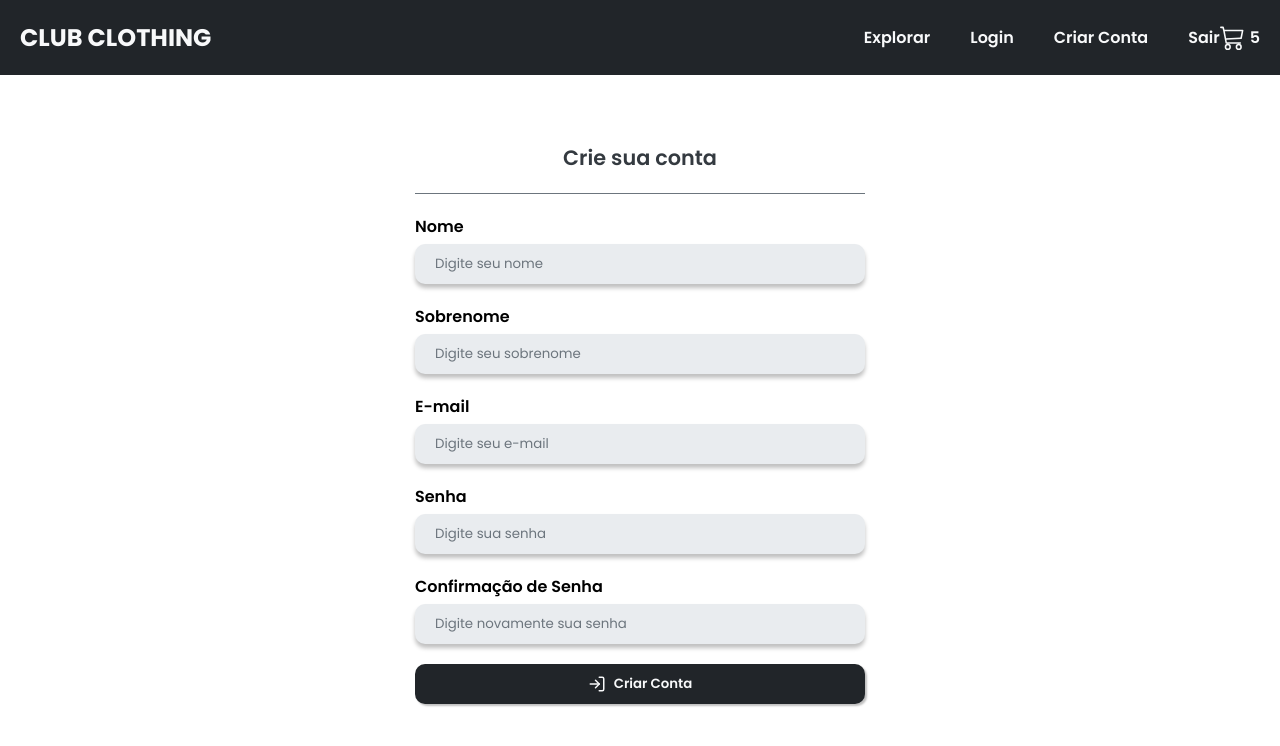
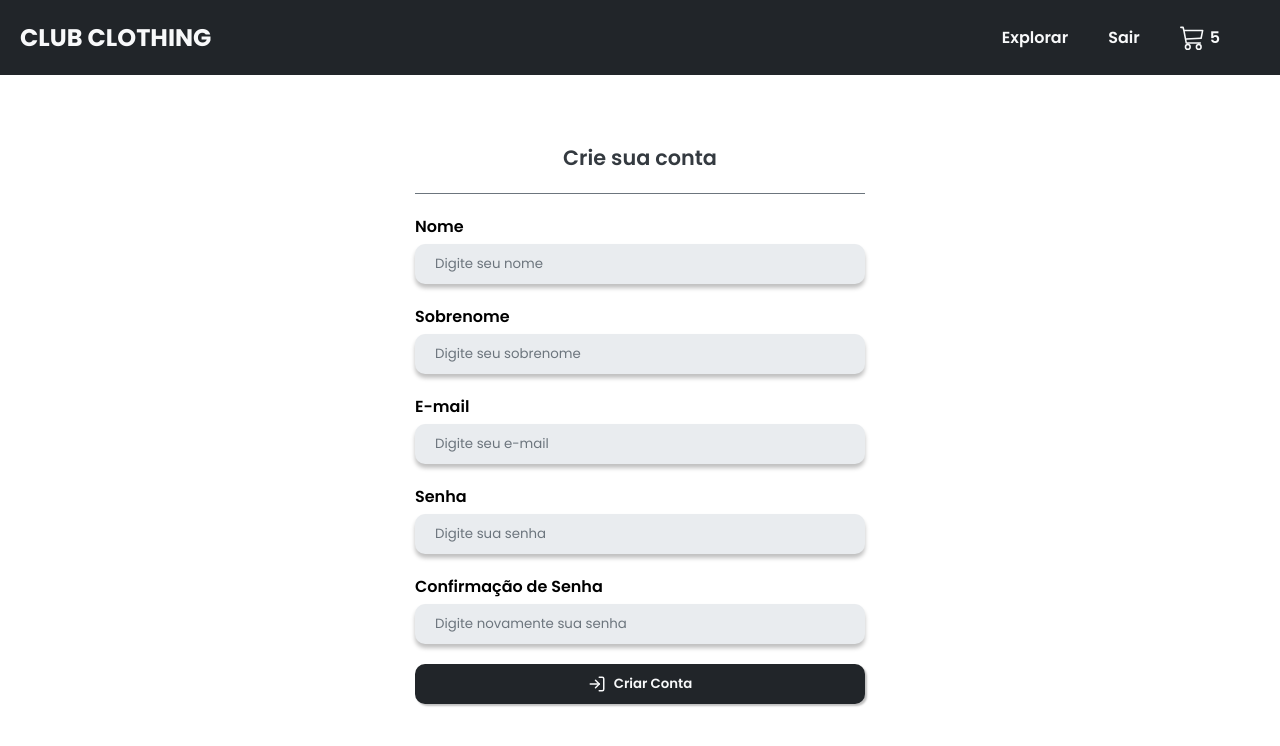
Before and after one commit to wendryuslima/e-commerce, a React (Create React App) app: page /sign in a window 1280 px wide. Shown: the top 746 px of the page. Built offline with nearby package versions, Linux system fonts and the light colour scheme; no server answers.

Commit message:
feta: ensure context is updated when onAuthStateChanged

```diff
--- a/src/App.tsx
+++ b/src/App.tsx
@@ -1,16 +1,33 @@
-import { FunctionComponent, useState } from 'react'
+import { FunctionComponent, useState, useContext } from 'react'
 import { BrowserRouter, Route, Routes } from 'react-router-dom'
 
 import HomePage from './pages/home/home.page'
 import LoginPage from './pages/login/login.page'
 import ReturnPage from './pages/return/return.page'
 import SignUp from './pages/sign-up/sign-up.page'
-import { auth } from './config/firebase.config'
+import { auth, db } from './config/firebase.config'
 import { onAuthStateChanged } from 'firebase/auth'
+import { UserContext } from './contexts/user.context'
+import { collection, getDocs, query, where } from 'firebase/firestore'
 
 const App: FunctionComponent = () => {
-  onAuthStateChanged(auth, (user) => {
-    console.log(user)
+  const { isAuthenticated, loginUser, logoutUser } = useContext(UserContext)
+
+  onAuthStateChanged(auth, async (user) => {
+    const isSignOut = isAuthenticated && !user
+    if (isSignOut) {
+      return logoutUser()
+    }
+
+    const isSignIn = isAuthenticated && user
+    if (isSignIn) {
+      const querySnaptshot = await getDocs(
+        query(collection(db, 'users'), where('id', '==', user.uid))
+      )
+
+      const userFromFirestore = querySnaptshot.docs[0]?.data()
+      return loginUser(userFromFirestore as any)
+    }
   })
   return (
     <BrowserRouter>
--- a/src/components/header/header.components.tsx
+++ b/src/components/header/header.components.tsx
@@ -8,6 +8,8 @@ import {
 } from './header.styles'
 import { auth } from '../../config/firebase.config'
 import { signOut } from 'firebase/auth'
+import { useContext } from 'react'
+import { UserContext } from '../../contexts/user.context'
 
 const Header = () => {
   const navigate = useNavigate()
@@ -23,15 +25,26 @@ const Header = () => {
   const returnClick = () => {
     navigate('/return')
   }
+
+  const { isAuthenticated } = useContext(UserContext)
+
   return (
     <HeaderContainer>
       <HeaderTitle onClick={returnClick}>CLUB CLOTHING</HeaderTitle>
 
       <HeaderItems>
         <HeaderItem>Explorar</HeaderItem>
-        <HeaderItem onClick={handleLoginClick}>Login</HeaderItem>
-        <HeaderItem onClick={signUp}>Criar Conta</HeaderItem>
-        <HeaderItem onClick={() => signOut(auth)}>Sair</HeaderItem>
+        {!isAuthenticated && (
+          <>
+            <HeaderItem onClick={handleLoginClick}>Login</HeaderItem>
+            <HeaderItem onClick={signUp}>Criar Conta</HeaderItem>
+          </>
+        )}
+        {isAuthenticated && (
+          <>
+            <HeaderItem onClick={() => signOut(auth)}>Sair</HeaderItem>
+          </>
+        )}
         <HeaderItem>
           {' '}
           <BsCart3 size={25} />
```
